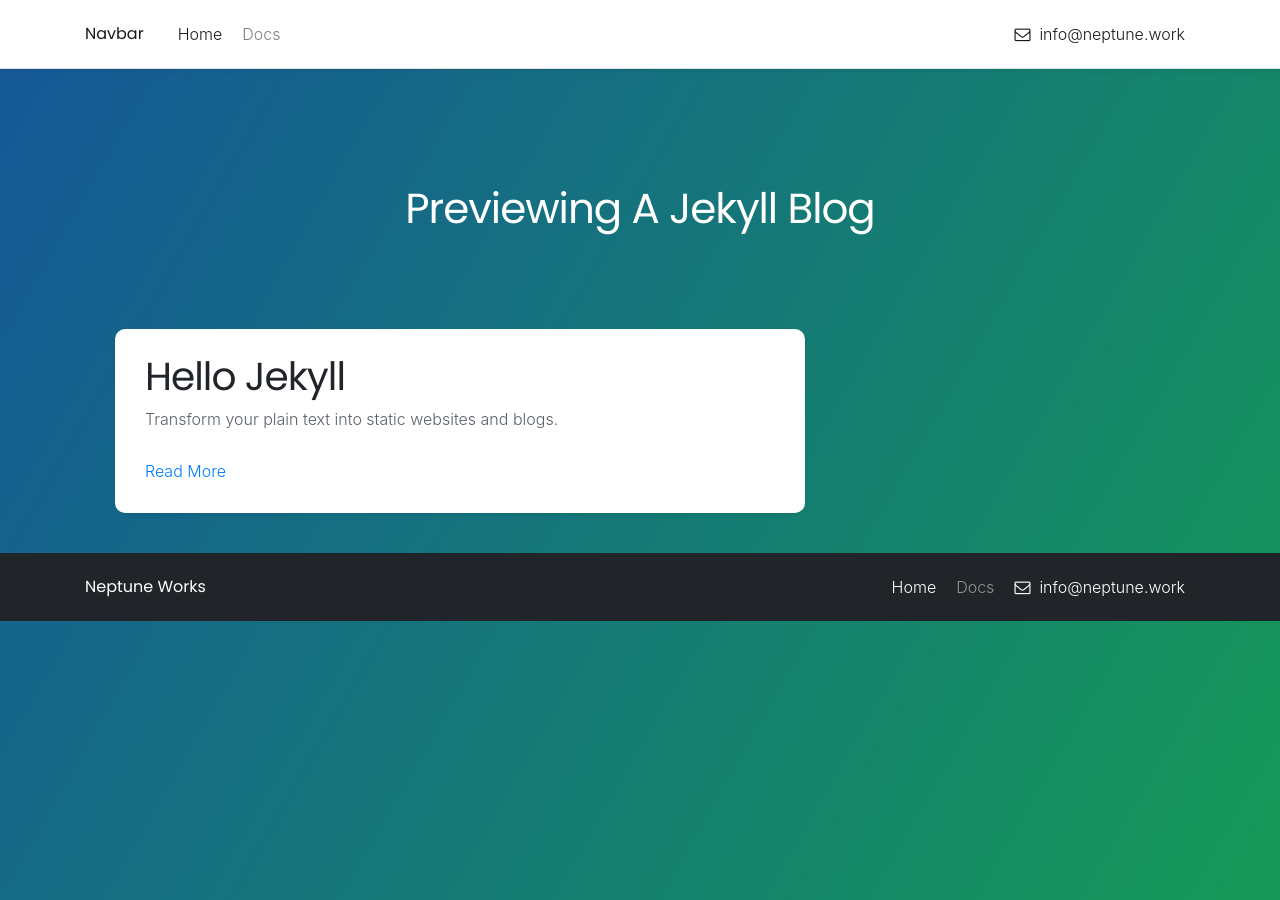
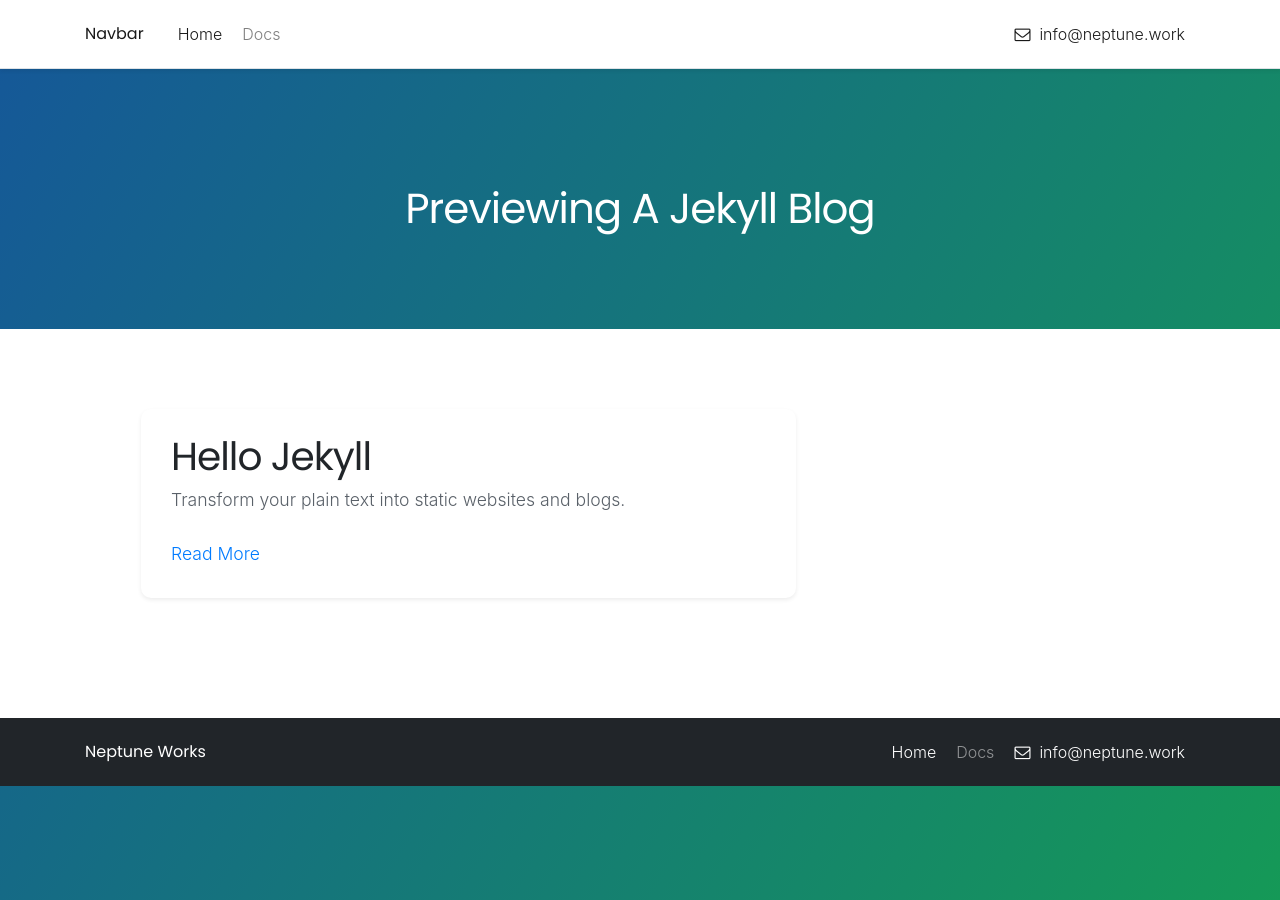
Before and after one commit to KevBuild4UR/_backup, a Jekyll site: the page built from blog/index.html, in a window 1280 px wide. Built offline with Jekyll 4.4.1, drawn with Linux system fonts in a browser that asks for light colours; nearby versions of some CDN libraries; the list of posts is cut into pages by our own code.

Commit message:
Update my.css

```diff
--- a/css/my.css
+++ b/css/my.css
@@ -19,11 +19,8 @@
     }
 }
 
-@media screen and (max-width: 64em) and (min-width: 42em){
 .blog-content {
-    padding: 2rem 4rem;
+    padding: 5rem 6rem;
     font-size: 1.1rem;
-    word-wrap: break-word;
     background-color: #fff;
 }
-}
```
